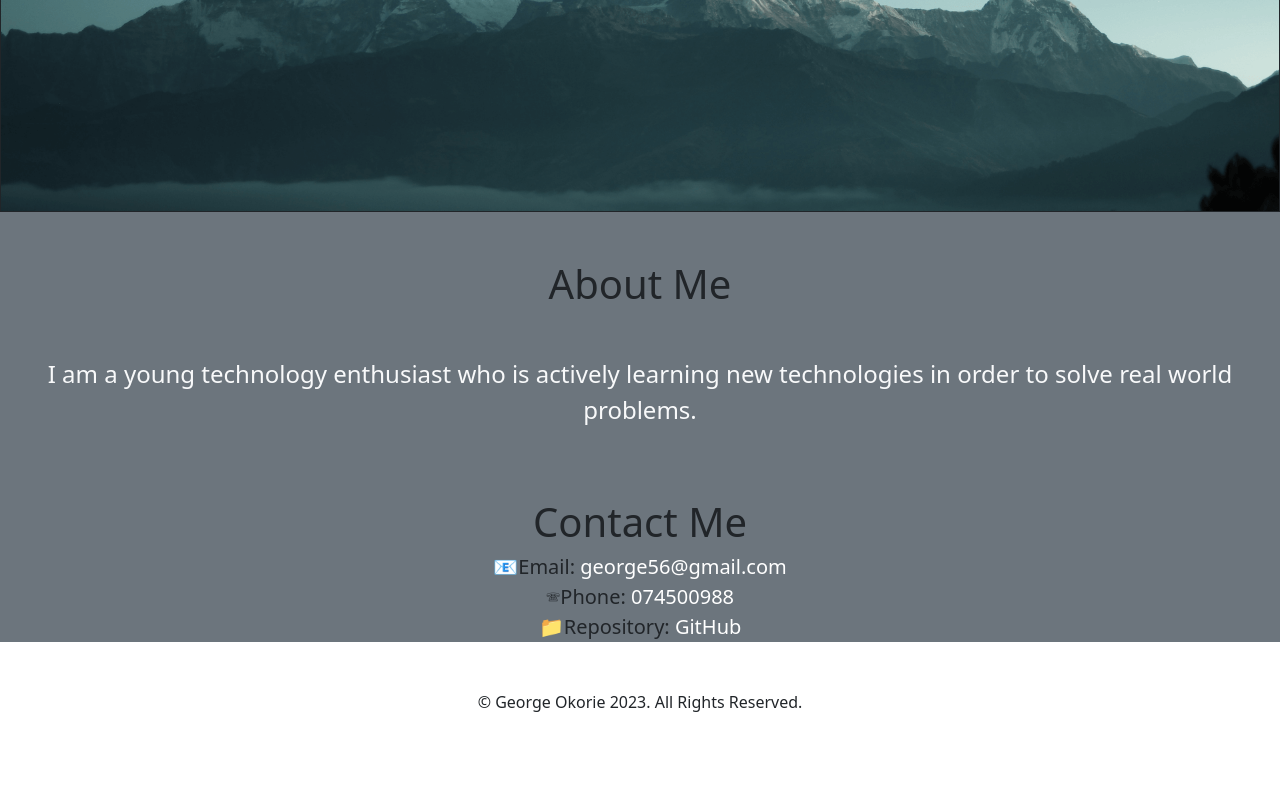
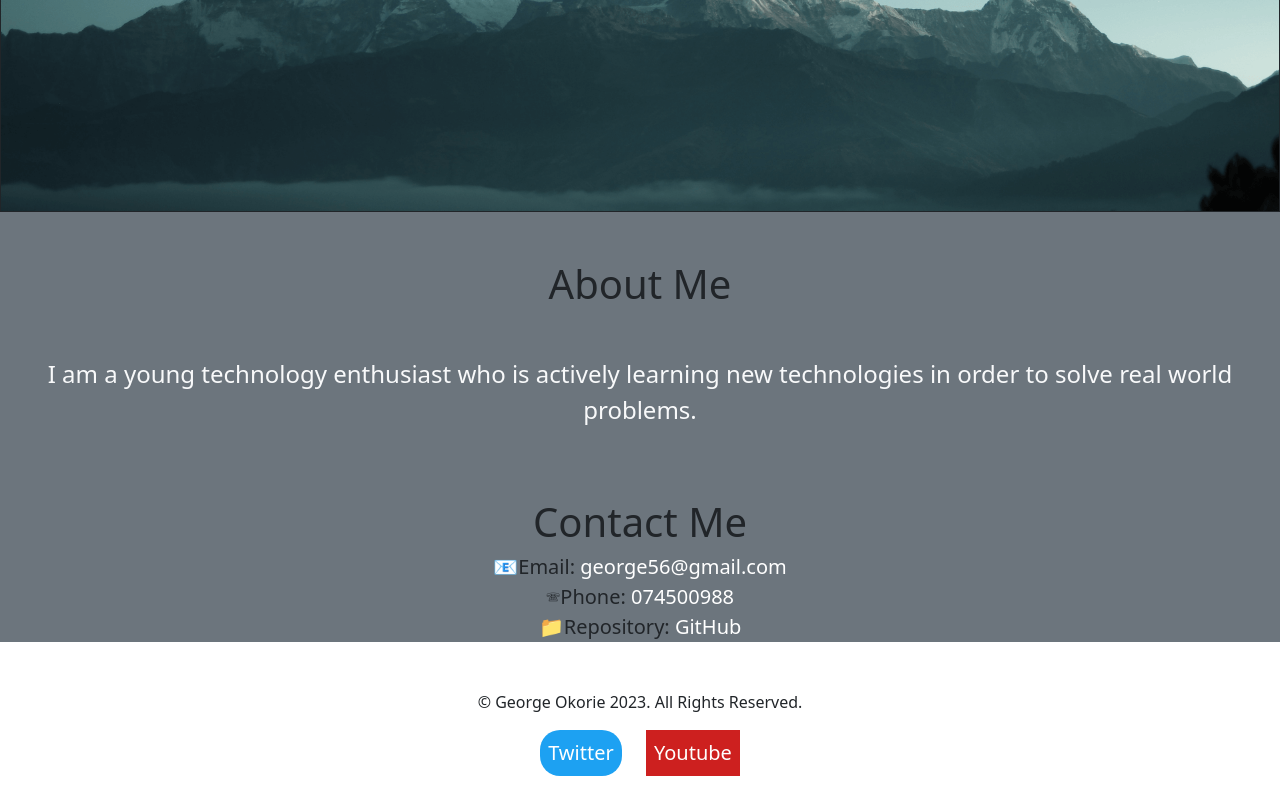
Before and after one commit to GiorgioDaVinci/Bootstrap-Portfolio, a plain HTML site: page index.html in a window 1280 px wide. Shown: the part 1699-2499 px from the top of the page. Before the commit the page ends 2429 px from the top, so only its background shows below. Drawn offline with nearby package versions, Linux system fonts and the light colour scheme.

Commit message:
I have added buttons to my footer with box-shadows once hovered over

```diff
--- a/css/style.css
+++ b/css/style.css
@@ -79,3 +79,29 @@ a:active {
     color: white;
     text-decoration: none;
 }
+.twitter{
+    background-color: rgb(29, 161, 242);
+    color: white;
+    margin-right: 20px;
+    border:none;
+    border-radius: 20px;
+    font-size: 20px;
+    padding: 8px;
+
+
+}
+.twitter:hover{
+    box-shadow: 5px 10px 10px  5px black;
+    opacity: 0.8;
+}
+.youtube{
+    background-color: rgb(205, 32, 31);
+    color: white;
+    border:none;
+    font-size: 20px;
+    padding: 8px;
+}
+.youtube:hover{
+    box-shadow: 5px 10px 10px  5px black;
+    opacity: 0.8;
+}
--- a/index.html
+++ b/index.html
@@ -129,6 +129,8 @@
         <div class="footer">
             <div class="container text-center">
                 <p>&copy; George Okorie 2023. All Rights Reserved.</p>
+                <button class="twitter mb-4">Twitter</button>
+                <button class="youtube mb-4">Youtube</button>
             </div>
         </div>
     </footer>
```
